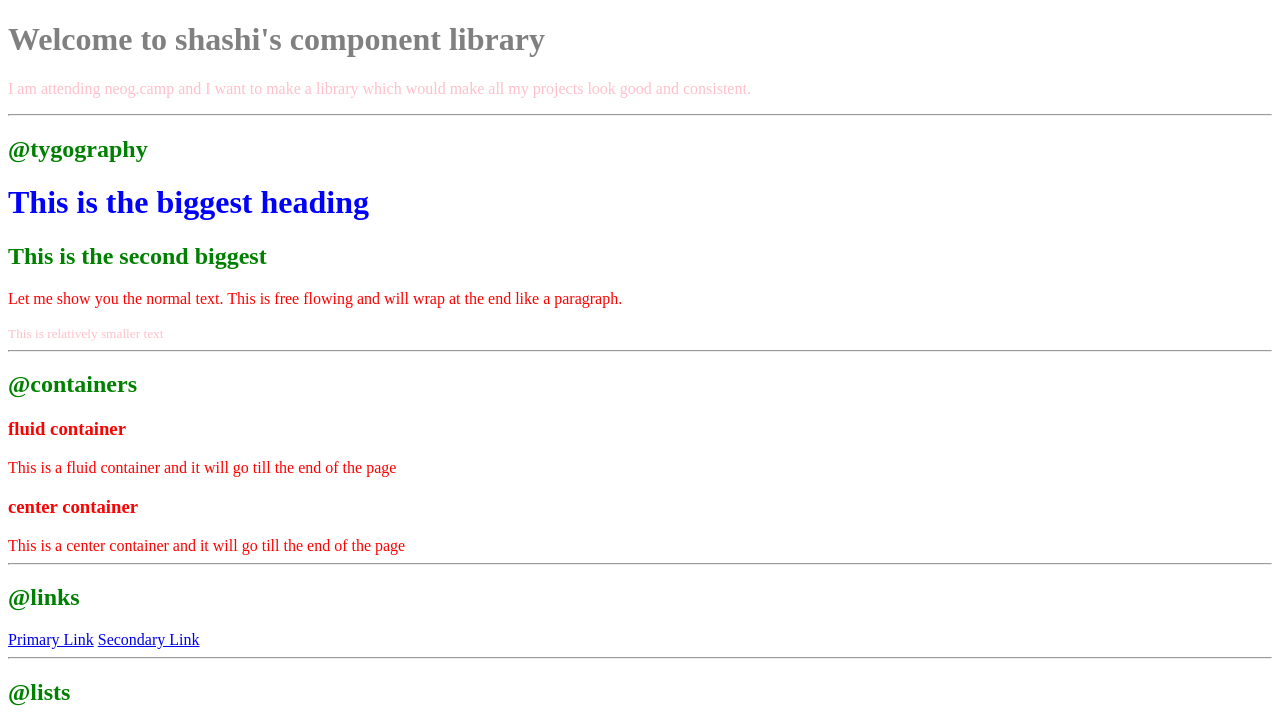
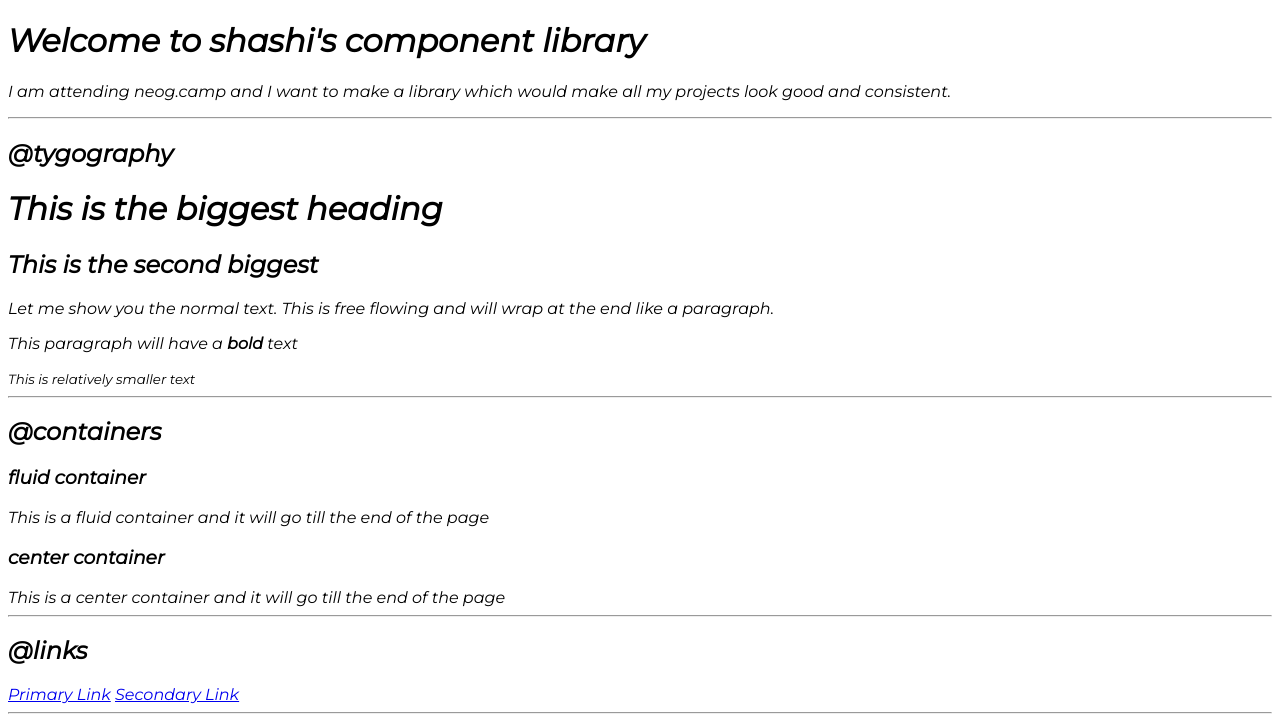
Before and after one commit to Shashi709/Create-portfolio, a plain HTML site: page index.html in a window 1280 px wide. Shown: the top 723 px of the page. Drawn offline with Linux system fonts and the light colour scheme.

Commit message:
typography

```diff
--- a/index.html
+++ b/index.html
@@ -8,14 +8,15 @@
     <link href="style.css" rel="stylesheet" />
 </head>
 <body>
-    <h1 id="lib-header">Welcome to shashi's component library</h1>
-    <p class="para">I am attending  neog.camp and I want to make a library which would make all my projects look good and consistent.</p>
+    <h1 >Welcome to shashi's component library</h1>
+    <p >I am attending  neog.camp and I want to make a library which would make all my projects look good and consistent.</p>
     <hr>
     <h2>@tygography</h2>
     <h1>This is the biggest heading</h1>
     <h2>This is the second biggest</h2>
     <p>Let me show you the normal text. This is free flowing and will wrap at the end like a paragraph.</p>
-    <small class="para">This is relatively smaller text</small>
+    <p>This paragraph will have a <strong>bold</strong> text</p>
+    <small >This is relatively smaller text</small>
 
     <hr>
 
--- a/style.css
+++ b/style.css
@@ -1,16 +1,6 @@
+@import url('https://fonts.googleapis.com/css2?family=Montserrat:ital@1&display=swap');
+
 body{
-    color: red;
+    font-family: 'Montserrat',
+     sans-serif;
 }
-h1{
-    color: blue;
-}
-h2{
-    color:green;
-}
-
-#lib-header{
-    color: grey;
-}
-.para{
-    color: pink;
-}
```
